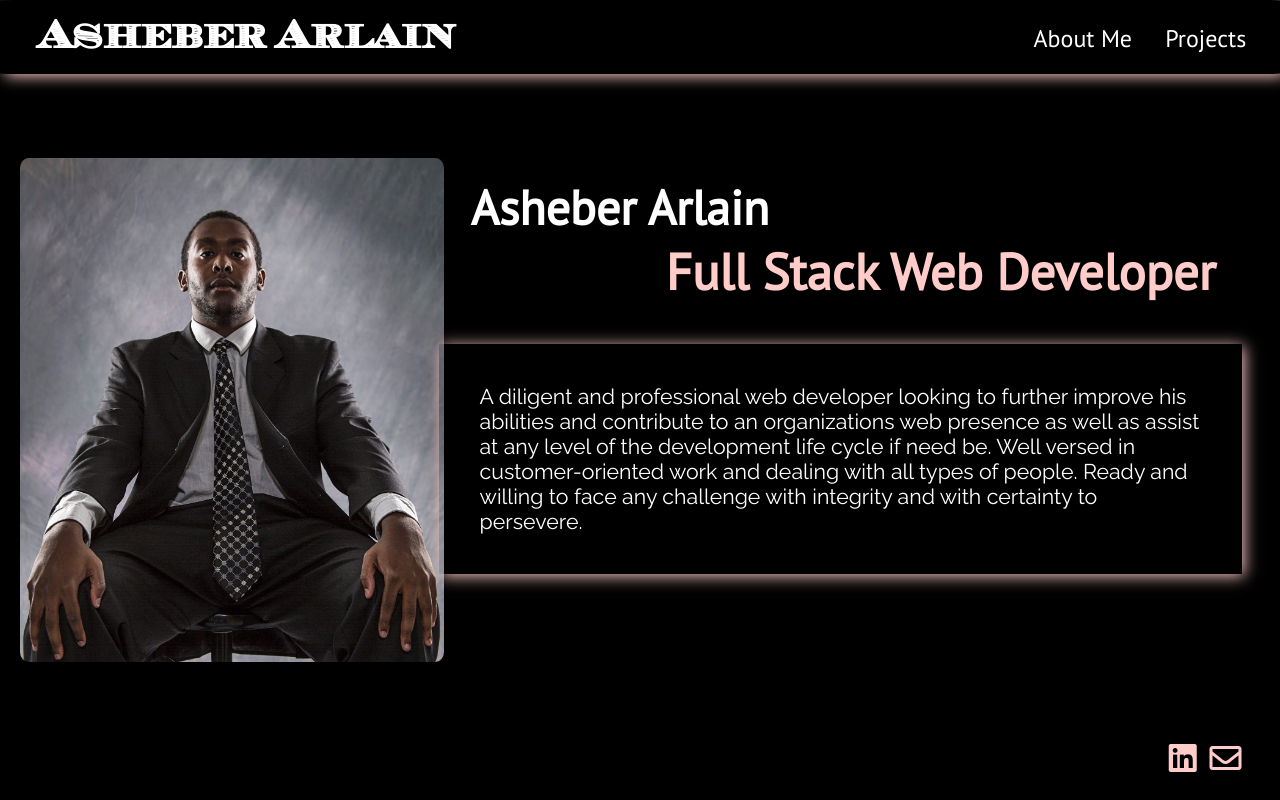
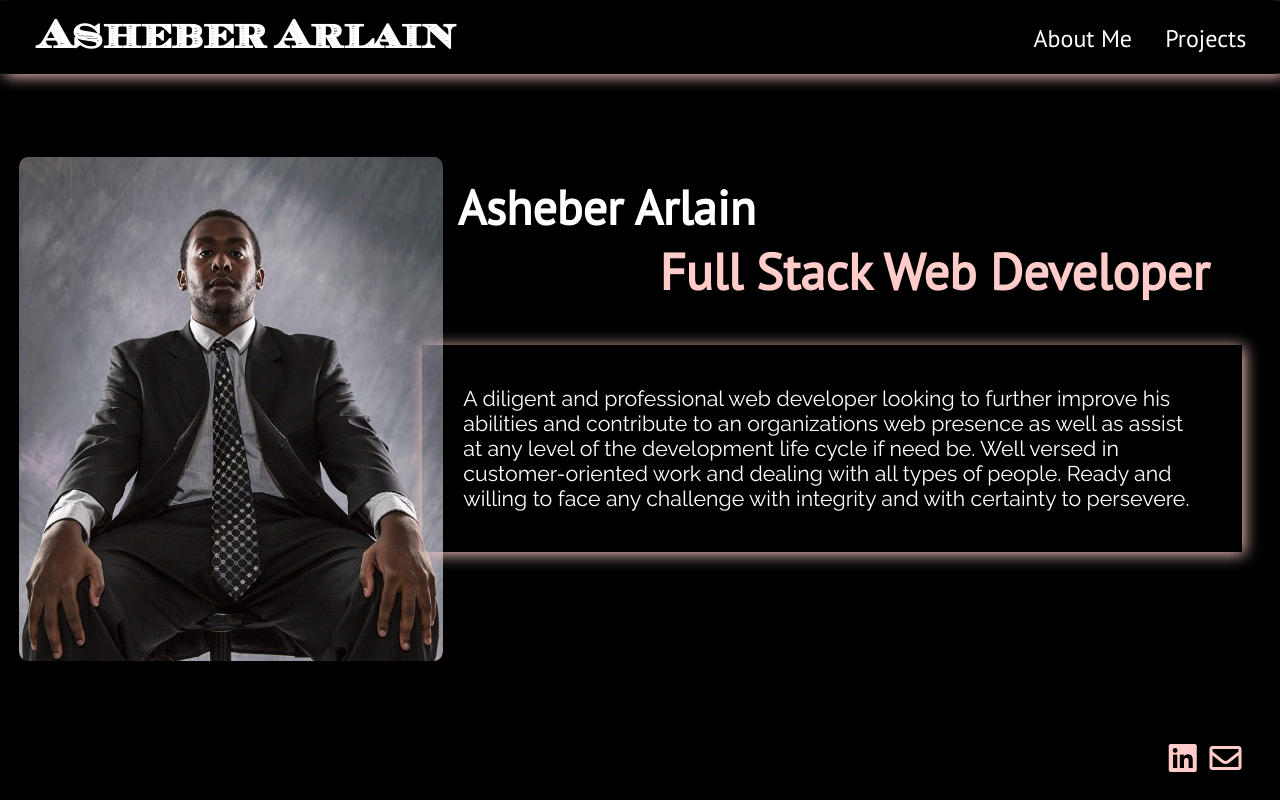
Before and after one commit to asheber792/Portfolio, a React (Create React App) app: page / in a window 1280 px wide. Built offline with nearby package versions, Linux system fonts and the light colour scheme.

Commit message:
main page updates

```diff
--- a/src/Components/Main/Main.css
+++ b/src/Components/Main/Main.css
@@ -6,13 +6,16 @@
 }
 .img-container {
 	flex: 1;
-	width: 25%;
+	width: 30%;
 }
 .display-pic {
 	height: 90%;
 	margin-left: 5%;
 	margin-top: 5%;
 	border-radius: 2%;
+}
+.info-container {
+	flex: 3;
 }
 .info-title {
 	font-family: 'PT Sans', sans-serif;
```
